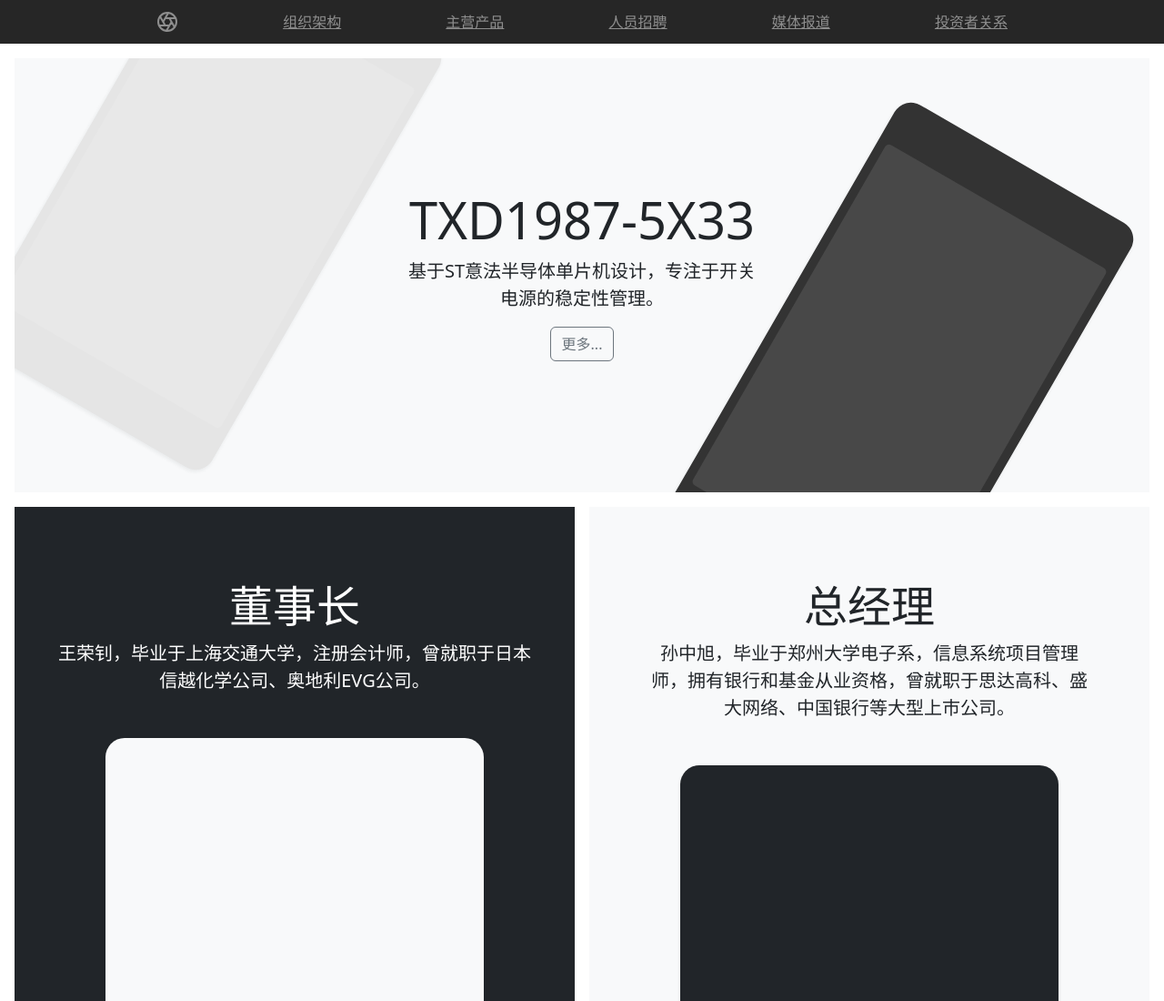
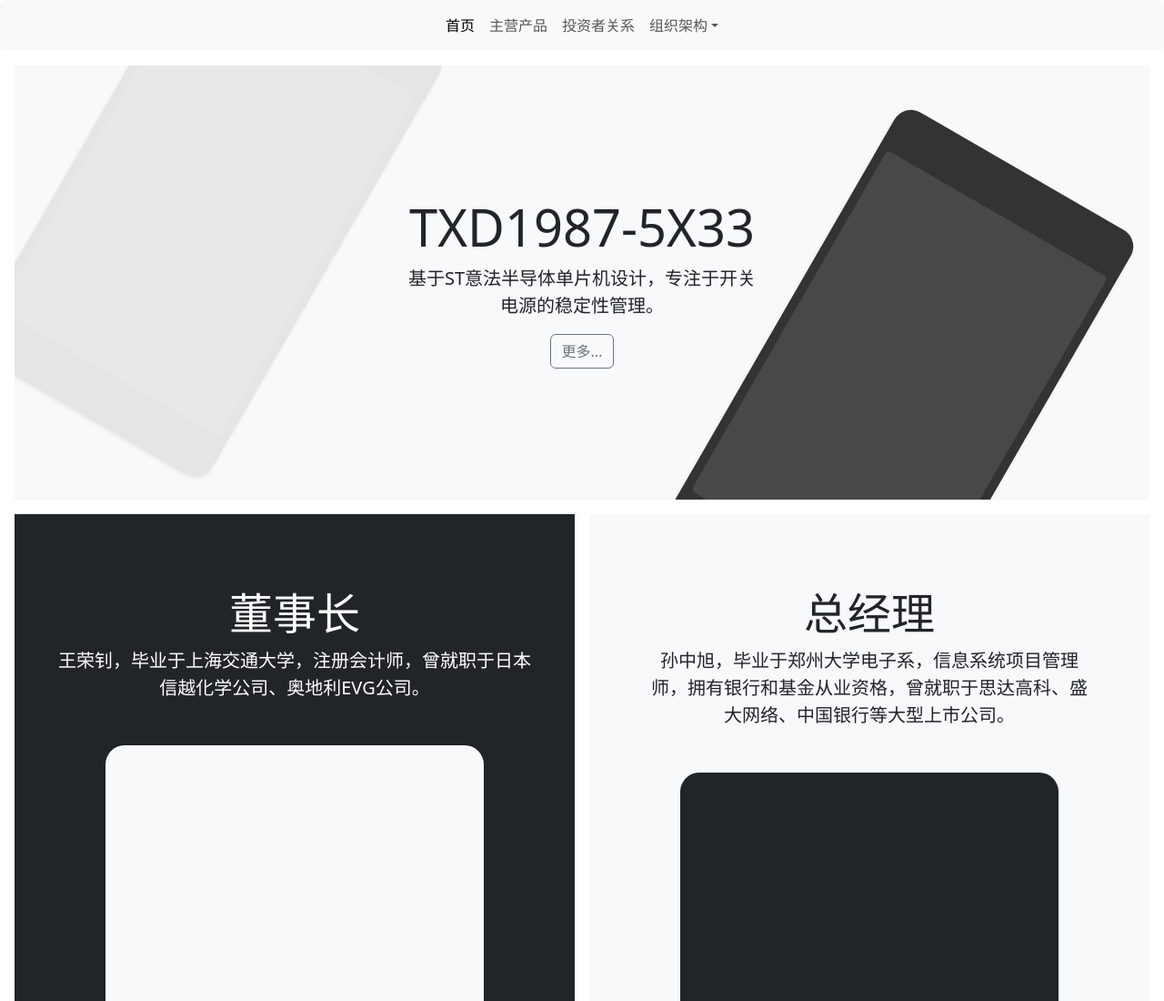
Before and after one commit to szxleon/szxleon.github.io, a plain HTML site: page index.html in a window 1280 px wide. Shown: the top 1100 px of the page at 91% size. Drawn offline with Linux system fonts and the light colour scheme.

Commit message:
Update index.html

```diff
--- a/index.html
+++ b/index.html
@@ -63,18 +63,36 @@
     <link href="product.css" rel="stylesheet">
   </head>
   <body>
+<header>
+<nav class="navbar navbar-expand-lg bg-light rounded" aria-label="Twelfth navbar example">
+      <div class="container-fluid">
+        <button class="navbar-toggler" type="button" data-bs-toggle="collapse" data-bs-target="#navbarsExample10" aria-controls="navbarsExample10" aria-expanded="false" aria-label="Toggle navigation">
+          <span class="navbar-toggler-icon"></span>
+        </button>
 
-<header class="site-header sticky-top py-1">
-  <nav class="container d-flex flex-column flex-md-row justify-content-between">
-    <a class="py-2" href="index.html" aria-label="Product">
-      <svg xmlns="http://www.w3.org/2000/svg" width="24" height="24" fill="none" stroke="currentColor" stroke-linecap="round" stroke-linejoin="round" stroke-width="2" class="d-block mx-auto" role="img" viewBox="0 0 24 24"><title>Product</title><circle cx="12" cy="12" r="10"/><path d="M14.31 8l5.74 9.94M9.69 8h11.48M7.38 12l5.74-9.94M9.69 16L3.95 6.06M14.31 16H2.83m13.79-4l-5.74 9.94"/></svg>
-    </a>
-    <a class="py-2 d-none d-md-inline-block" href="organiz.html">组织架构</a>
-    <a class="py-2 d-none d-md-inline-block" href="product.html">主营产品</a>
-    <a class="py-2 d-none d-md-inline-block" href="zhaopin.html">人员招聘</a>
-    <a class="py-2 d-none d-md-inline-block" href="news.html">媒体报道</a>
-    <a class="py-2 d-none d-md-inline-block" href="investor.html">投资者关系</a>
-  </nav>
+        <div class="collapse navbar-collapse justify-content-md-center" id="navbarsExample10">
+          <ul class="navbar-nav">
+            <li class="nav-item">
+              <a class="nav-link active" aria-current="page" href="index.html">首页</a>
+            </li>
+            <li class="nav-item">
+              <a class="nav-link"  href="product.html">主营产品</a>
+            </li>
+            <li class="nav-item">
+              <a class="nav-link" href="investor.html">投资者关系</a>
+            </li>
+            <li class="nav-item dropdown">
+              <a class="nav-link dropdown-toggle" href="organiz.html" data-bs-toggle="dropdown" aria-expanded="false">组织架构</a>
+              <ul class="dropdown-menu">
+                <li><a class="dropdown-item" href="#">管理团队</a></li>
+                <li><a class="dropdown-item" href="#">内设部门</a></li>
+                <li><a class="dropdown-item" href="#">分支机构</a></li>
+              </ul>
+            </li>
+          </ul>
+        </div>
+      </div>
+    </nav>
 </header>
 
 <main>
```
